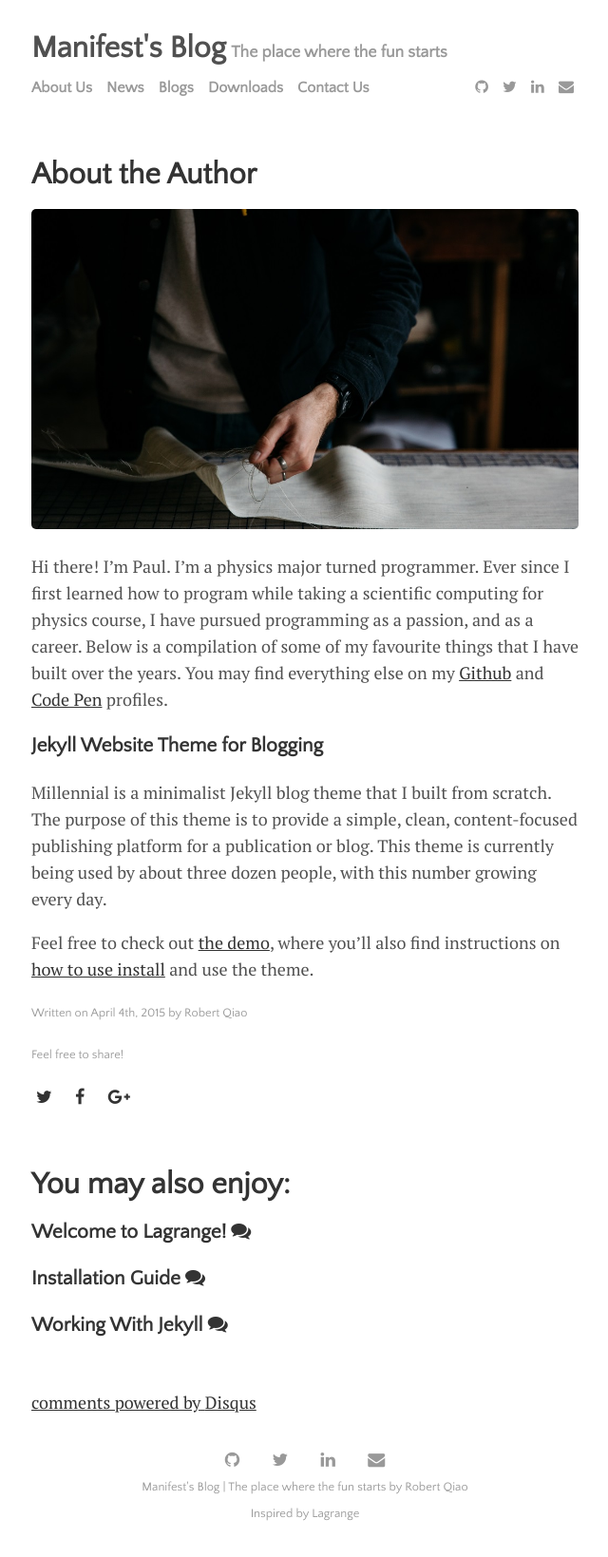
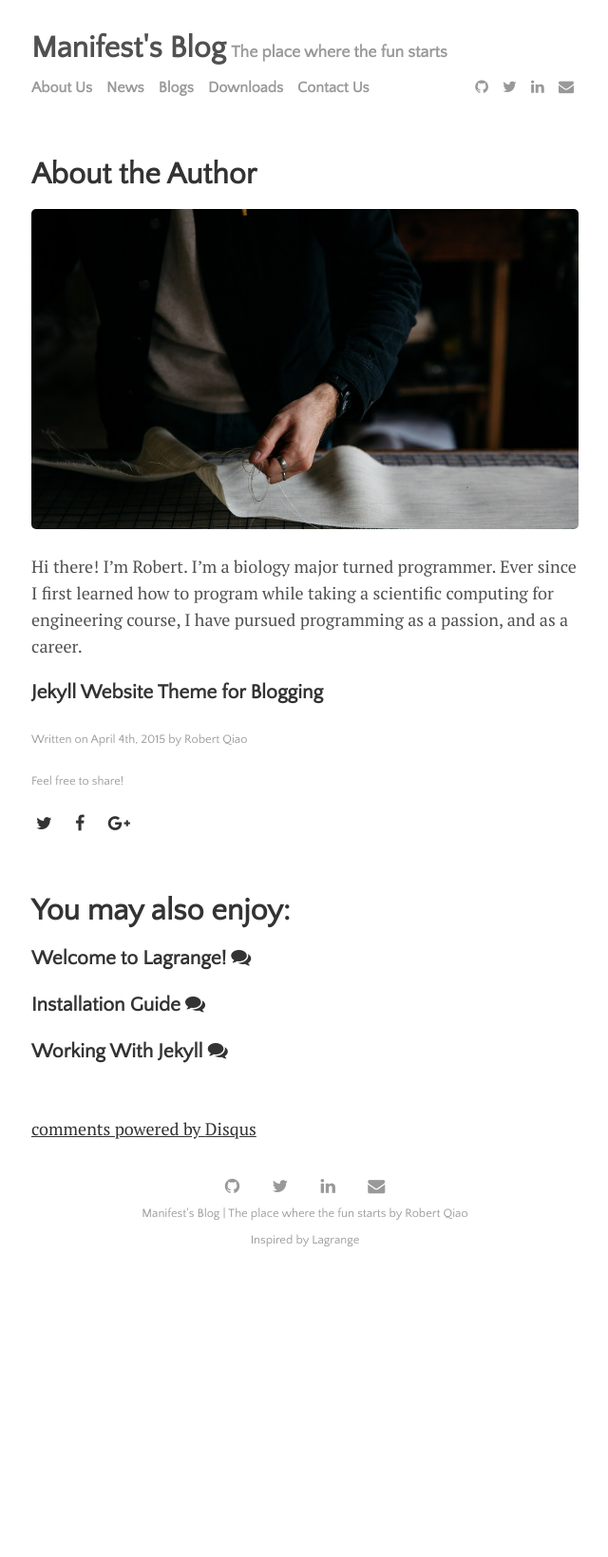
Before and after one commit to manifestoso/PersonalBlog, a Jekyll site: the page built from _posts/2015-04-04-About-the-author.md, in a window 1280 px wide. Shown: the whole page at 95% size, without its empty margins (319-959 px from the left). Built offline with Jekyll 4.4.1, drawn with Linux system fonts in a browser that asks for light colours; nearby versions of some CDN libraries; comment, search, counter and statistics services are not loaded; after the commit the page ends 1351 px from its top, so only the background shows below that.

Commit message:
About me updated

```diff
--- a/_posts/2015-04-04-About-the-author.md
+++ b/_posts/2015-04-04-About-the-author.md
@@ -10,10 +10,6 @@ image:
   creditlink:
 ---
 
-Hi there! I'm Paul. I’m a physics major turned programmer. Ever since I first learned how to program while taking a scientific computing for physics course, I have pursued programming as a passion, and as a career. Below is a compilation of some of my favourite things that I have built over the years. You may find everything else on my <a href="http://github.com/lenpaul" target="_blank">Github</a> and <a href="https://codepen.io/lenpaul" target="_blank">Code Pen</a> profiles.
+Hi there! I'm Robert. I’m a biology major turned programmer. Ever since I first learned how to program while taking a scientific computing for engineering course, I have pursued programming as a passion, and as a career.
 
 ### Jekyll Website Theme for Blogging
-
-Millennial is a minimalist Jekyll blog theme that I built from scratch. The purpose of this theme is to provide a simple, clean, content-focused publishing platform for a publication or blog. This theme is currently being used by about three dozen people, with this number growing every day.
-
-Feel free to check out <a href="https://lenpaul.github.io/Millennial/" target="_blank">the demo</a>, where you’ll also find instructions on <a href="https://lenpaul.github.io/Millennial/documentation/Installation-Guide.html">how to use install</a> and use the theme.
```
